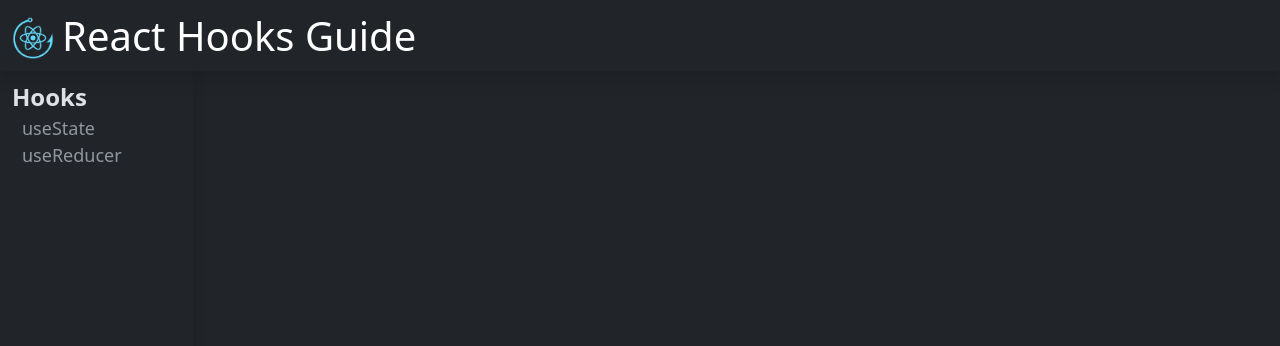
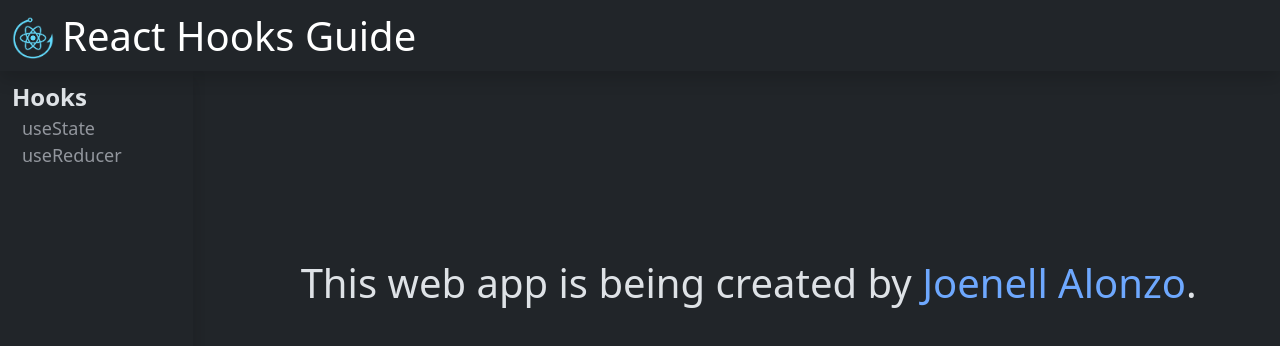
Before and after one commit to alonzojoe/react-hooks-guide, a React (Vite) app: page / in a window 1280 px wide. Shown: the top 346 px of the page. Built offline with nearby package versions, Linux system fonts and the light colour scheme.

Commit message:
feat: Add Temporary Home Page

```diff
--- a/src/App.jsx
+++ b/src/App.jsx
@@ -1,4 +1,5 @@
 import { BrowserRouter, Routes, Route } from "react-router-dom";
+import Home from "@/pages/home/Home";
 import RootLayout from "@/Layouts/RootLayout";
 import NotFound from "@/pages/error/NotFound";
 import HookUseState from "@/pages/use-state/HookUseState";
@@ -9,6 +10,7 @@
     <BrowserRouter>
       <Routes>
         <Route path="/" element={<RootLayout />}>
+          <Route index element={<Home />} />
           <Route path="/use-state" element={<HookUseState />} />
           <Route path="use-reducer" element={<HookUseReducer />} />
           <Route path="*" element={<NotFound />} />
--- /dev/null
+++ b/src/pages/home/Home.jsx
@@ -0,0 +1,20 @@
+import React from "react";
+
+const Home = () => {
+  return (
+    <div
+      className="d-flex align-items-center justify-content-center"
+      style={{ height: "50vh", overflow: "hidden" }}
+    >
+      <h1>
+        This web app is being created by{" "}
+        <a className="text-decoration-none" href="https://github.com/alonzojoe">
+          Joenell Alonzo
+        </a>
+        .
+      </h1>
+    </div>
+  );
+};
+
+export default Home;
```
